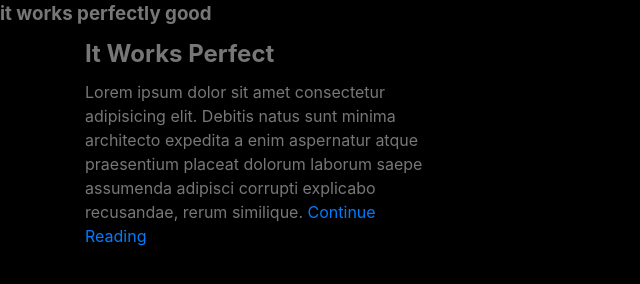
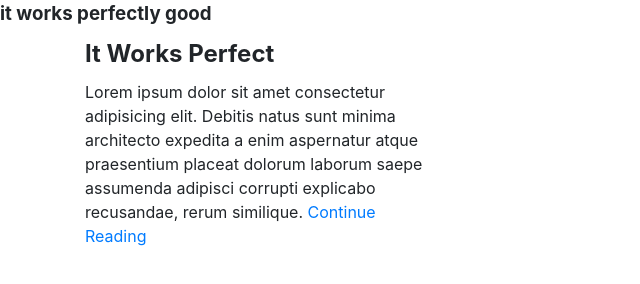
Before and after one commit to Esmeth/starter-pack, a website: page src/index.html in a window 1280 px wide. Shown: the whole page, without its empty margins (0-640 px from the left). Drawn offline with nearby package versions, Linux system fonts and the light colour scheme; files that its build step writes are made by us from their sources.

Commit message:
Initial commit

```diff
--- a/src/scss/main.scss
+++ b/src/scss/main.scss
@@ -1,5 +1 @@
-body {
-    background-color: black;
-    transition: color 0.2s ease;
-    color: #777;
-}
+// TO DO: add basic styling and structure folders
```
